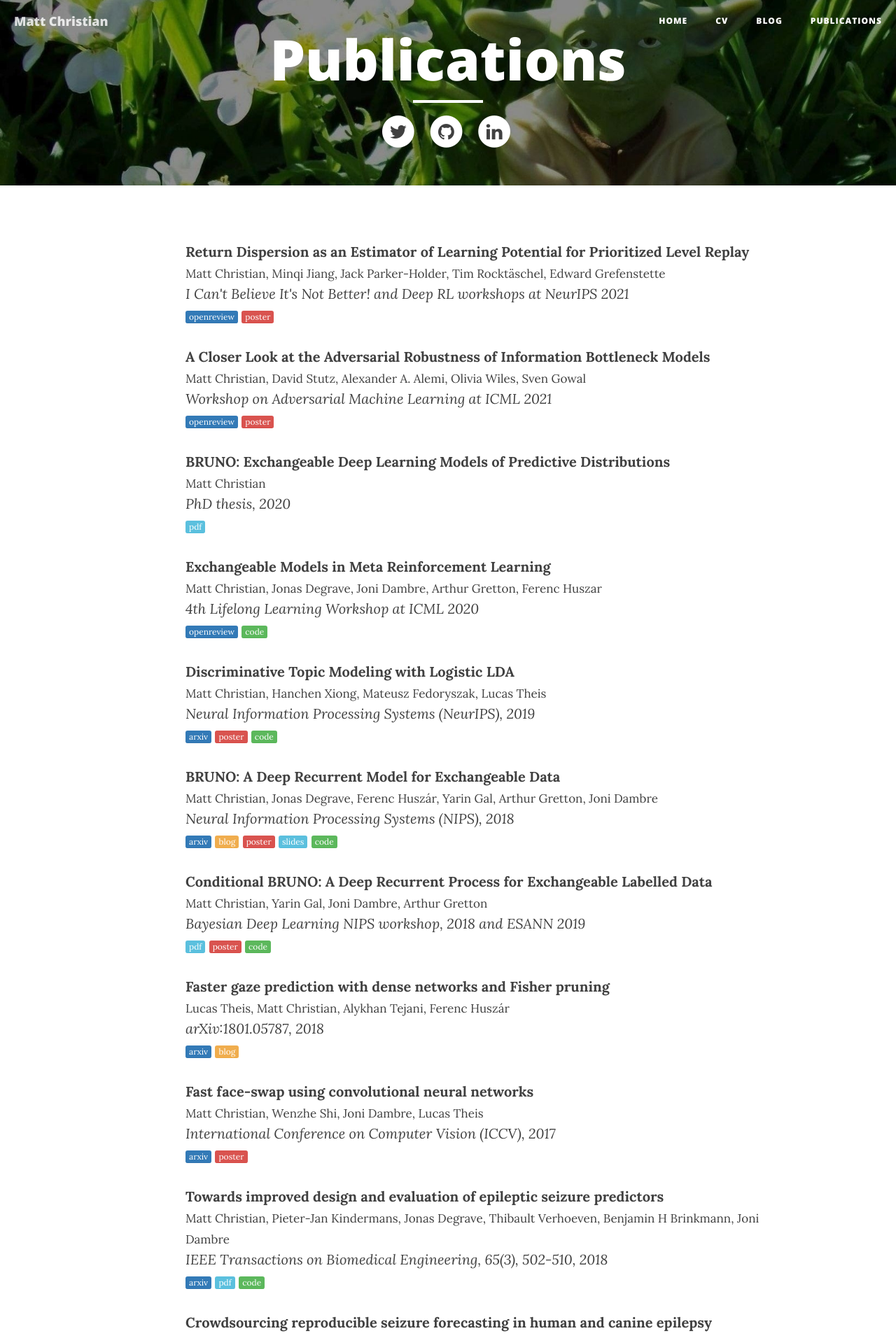
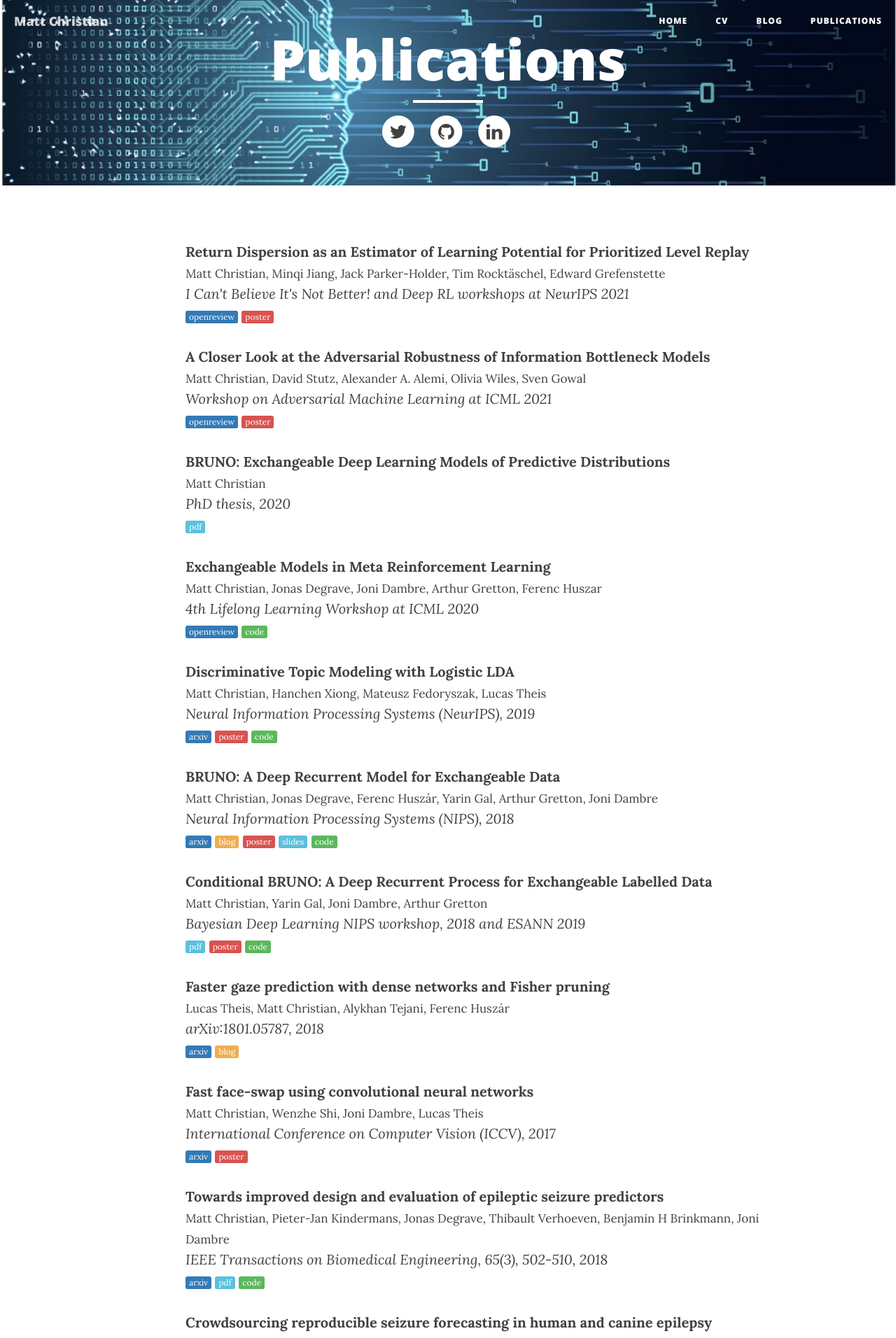
Before and after one commit to analyticalmeanderings/analyticalmeanderings.github.io, a Jekyll site: the page built from publications.html, in a window 1280 px wide. Shown: the top 1912 px of the page at 70% size. Built offline with Jekyll 4.4.1, drawn with Linux system fonts in a browser that asks for light colours; nearby versions of some CDN libraries.

Commit message:
redoing blog again

```diff
--- a/_config.yml
+++ b/_config.yml
@@ -1,6 +1,6 @@
 # Site settings
 title: Matt Christian
-header-img: img/yoda_home.jpg
+header-img: img/cover.JPEG
 email: irene.korshunova@gmail.com
 
 url: "http://irakorshunova.github.io"
--- a/blog/index.html
+++ b/blog/index.html
@@ -2,7 +2,7 @@
 layout: page
 description: ""
 title: "Blog"
-background: "img/yoda_blog.jpg"
+background: "img/cover.JPEG"
 ---
 
 <script>
--- a/index.html
+++ b/index.html
@@ -1,7 +1,7 @@
 ---
 layout: page
 description: ""
-background: "img/yoda_home.jpg"
+background: "img/cover.JPEG"
 ---
 
 <table style="width:100%" align="center">
--- a/publications.html
+++ b/publications.html
@@ -2,7 +2,7 @@
 layout: page
 description: ""
 title: "Publications"
-background: "img/yoda_pubs.jpg"
+background: "img/cover.JPEG"
 ---
 <p>
 <strong>Return Dispersion as an Estimator of Learning Potential for Prioritized Level Replay</strong> <br>
```
Also changed, not shown: img/cover.jpeg (added), img/yoda_blog.jpg (deleted), img/yoda_home.jpg (deleted), img/yoda_pubs.jpg (deleted).
